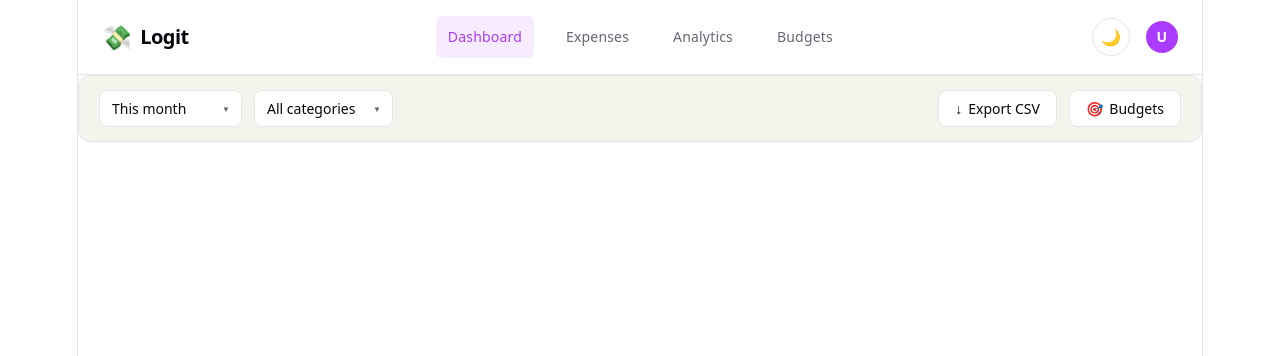
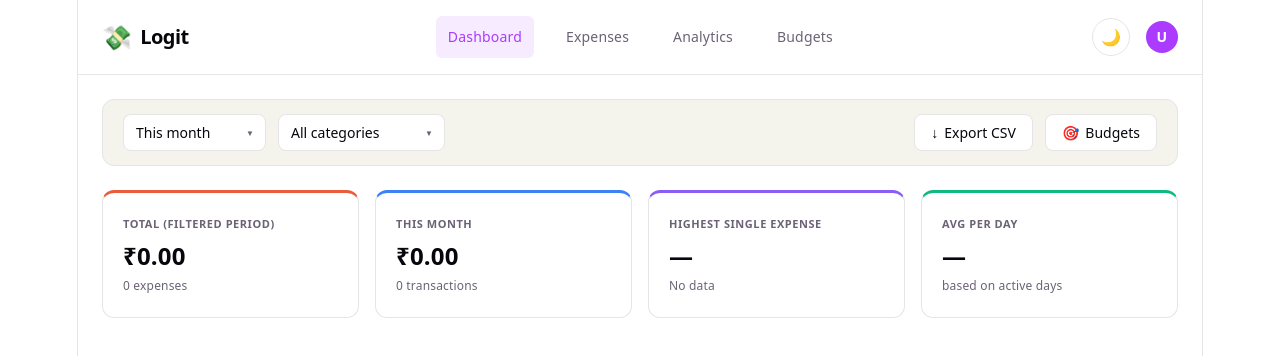
Before and after one commit to udaykryadav/Logit, a React (Vite) app in the folder client/: page / in a window 1280 px wide. Shown: the top 356 px of the page. Built offline with nearby package versions, Linux system fonts and the light colour scheme.

Commit message:
feat: add SummaryCards component and fix FilterBar default categories selection

```diff
--- a/client/src/App.jsx
+++ b/client/src/App.jsx
@@ -1,18 +1,33 @@
-import { useState } from 'react'
-
-import Navbar from './components/Navbar'
-import FilterBar from './components/FilterBar'
-import './App.css'
+import { useState } from "react";
+import Navbar from "./components/Navbar";
+import FilterBar from "./components/FilterBar";
+import SummaryCards from "./components/SummaryCards";
+import "./App.css";
 
 function App() {
-  const [count, setCount] = useState(0)
+  const [filterRange, setFilterRange] = useState("this_month");
+  const [filterCat, setFilterCat] = useState("All");
+  const [customFrom, setCustomFrom] = useState("");
+  const [customTo, setCustomTo] = useState("");
 
   return (
     <>
       <Navbar />
-      <FilterBar />
+      <div style={{ padding: "24px", maxWidth: "1200px", margin: "0 auto", width: "100%", boxSizing: "border-box" }}>
+        <FilterBar
+          filterRange={filterRange}
+          setFilterRange={setFilterRange}
+          filterCat={filterCat}
+          setFilterCat={setFilterCat}
+          customFrom={customFrom}
+          setCustomFrom={setCustomFrom}
+          customTo={customTo}
+          setCustomTo={setCustomTo}
+        />
+        <SummaryCards />
+      </div>
     </>
-  )
+  );
 }
 
-export default App
+export default App;
--- a/client/src/components/FilterBar.jsx
+++ b/client/src/components/FilterBar.jsx
@@ -1,4 +1,15 @@
 import React from "react";
+
+const DEFAULT_CATEGORIES = ["Food", "Transport", "Bills", "Entertainment", "Shopping", "Health", "Other"];
+const DEFAULT_ICONS = {
+  Food: "🍜",
+  Transport: "🚌",
+  Bills: "📄",
+  Entertainment: "🎬",
+  Shopping: "🛍️",
+  Health: "💊",
+  Other: "📦",
+};
 
 export default function FilterBar({
   filterRange = "this_month",
@@ -15,6 +26,9 @@ export default function FilterBar({
   onOpenBudgets,
   today = () => new Date().toISOString().split("T")[0]
 }) {
+  const activeCategories = categories && categories.length > 0 ? categories : DEFAULT_CATEGORIES;
+  const activeIcons = catIcons && Object.keys(catIcons).length > 0 ? catIcons : DEFAULT_ICONS;
+
   return (
     <div className="filter-bar-container">
       <div className="filter-group">
@@ -62,9 +76,9 @@ export default function FilterBar({
             className="filter-select"
           >
             <option value="All">All categories</option>
-            {categories.map((c) => (
+            {activeCategories.map((c) => (
               <option key={c} value={c}>
-                {catIcons[c] ? `${catIcons[c]} ${c}` : c}
+                {activeIcons[c] ? `${activeIcons[c]} ${c}` : c}
               </option>
             ))}
           </select>
--- /dev/null
+++ b/client/src/components/SummaryCards.jsx
@@ -0,0 +1,54 @@
+import React from "react";
+
+export default function SummaryCards({
+  totalFiltered = 0,
+  filteredCount = 0,
+  totalThisMonth = 0,
+  thisMonthCount = 0,
+  highestExpense = null,
+  avgPerDay = null,
+  currencyFormatter = (v) => new Intl.NumberFormat("en-IN", { style: "currency", currency: "INR" }).format(v)
+}) {
+  const cards = [
+    {
+      label: "Total (filtered period)",
+      value: currencyFormatter(totalFiltered),
+      sub: `${filteredCount} expense${filteredCount === 1 ? "" : "s"}`,
+      color: "#e85d3a"
+    },
+    {
+      label: "This month",
+      value: currencyFormatter(totalThisMonth),
+      sub: `${thisMonthCount} transaction${thisMonthCount === 1 ? "" : "s"}`,
+      color: "#3b82f6"
+    },
+    {
+      label: "Highest single expense",
+      value: highestExpense ? currencyFormatter(highestExpense.amount) : "—",
+      sub: highestExpense ? `${highestExpense.category} · ${highestExpense.date}` : "No data",
+      color: "#8b5cf6"
+    },
+    {
+      label: "Avg per day",
+      value: avgPerDay ? currencyFormatter(avgPerDay) : "—",
+      sub: "based on active days",
+      color: "#10b981"
+    }
+  ];
+
+  return (
+    <div className="summary-cards-grid">
+      {cards.map((card, idx) => (
+        <div
+          key={idx}
+          className="summary-card"
+          style={{ borderTopColor: card.color }}
+        >
+          <p className="summary-card-label">{card.label}</p>
+          <p className="summary-card-value">{card.value}</p>
+          <p className="summary-card-sub">{card.sub}</p>
+        </div>
+      ))}
+    </div>
+  );
+}
--- a/client/src/index.css
+++ b/client/src/index.css
@@ -365,3 +365,48 @@ code {
 .btn-icon {
   font-size: 14px;
 }
+
+/* SummaryCards Styles */
+.summary-cards-grid {
+  display: grid;
+  grid-template-columns: repeat(auto-fit, minmax(220px, 1fr));
+  gap: 16px;
+  margin-bottom: 24px;
+}
+
+.summary-card {
+  background: var(--bg);
+  border: 1px solid var(--border);
+  border-top: 3px solid transparent; /* Border top color is dynamically set */
+  border-radius: 12px;
+  padding: 18px 20px;
+  text-align: left;
+  transition: transform 0.2s, box-shadow 0.2s, background-color 0.3s, border-color 0.3s;
+}
+
+.summary-card:hover {
+  transform: translateY(-2px);
+  box-shadow: var(--shadow);
+}
+
+.summary-card-label {
+  margin: 0 0 6px 0;
+  font-size: 11px;
+  font-weight: 600;
+  text-transform: uppercase;
+  letter-spacing: 0.05em;
+  color: var(--text);
+}
+
+.summary-card-value {
+  margin: 0 0 4px 0;
+  font-size: 24px;
+  font-weight: 700;
+  color: var(--text-h);
+}
+
+.summary-card-sub {
+  margin: 0;
+  font-size: 12px;
+  color: var(--text);
+}
```
